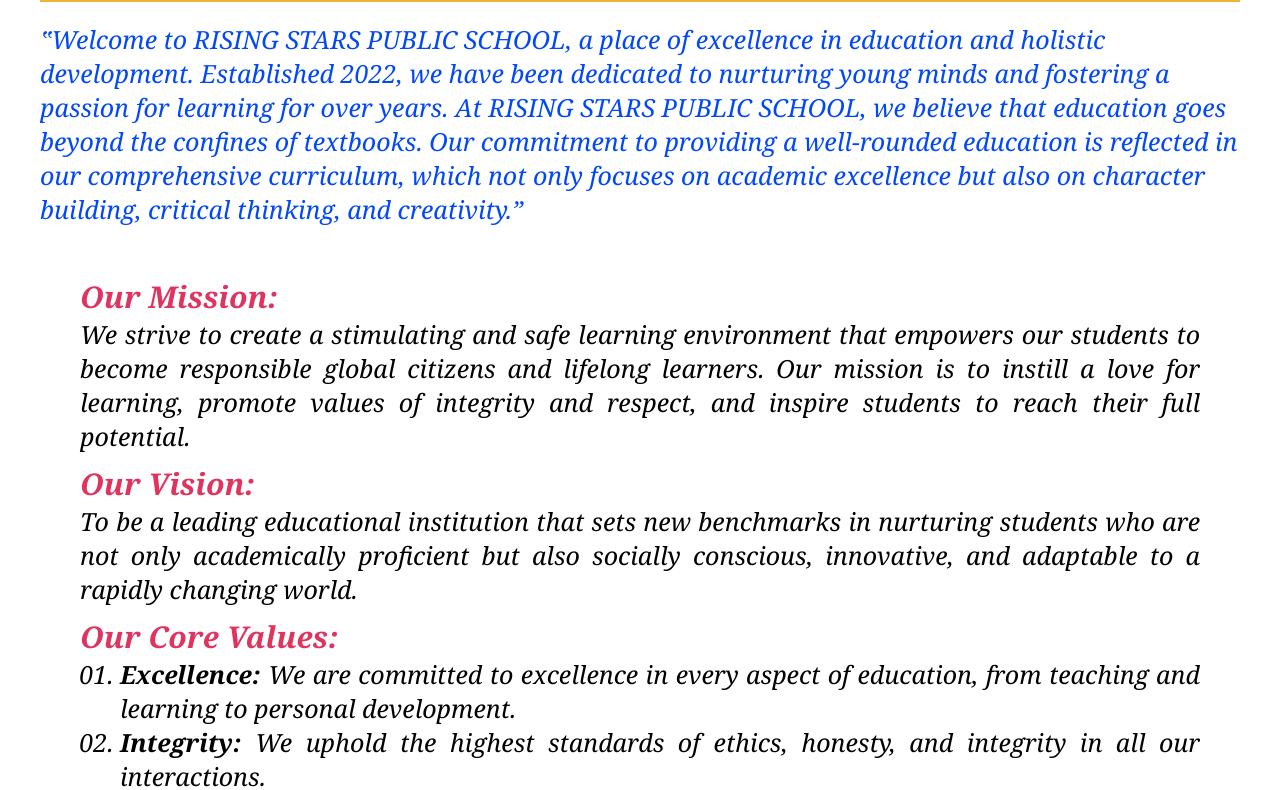
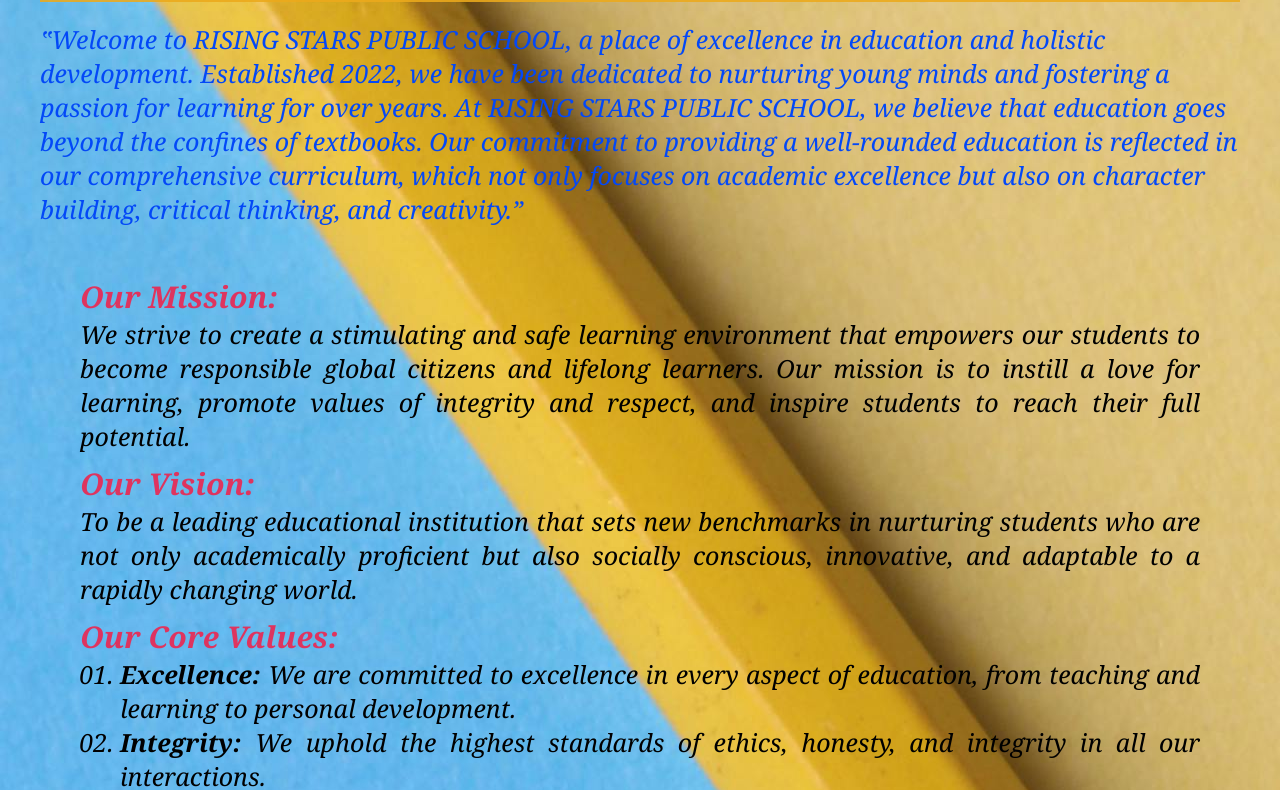
Before and after one commit to adit1611/risingstarpublicschool, a plain HTML site: page about.html in a window 1280 px wide. Shown: the part 373-1163 px from the top of the page. Drawn offline with Linux system fonts and the light colour scheme; files whose address does not match are found by name; a web font is replaced by a local one.

Commit message:
Update about.css

```diff
--- a/about.css
+++ b/about.css
@@ -8,7 +8,7 @@
 
 body {
     font-family: 'Lucida Sans', 'Lucida Sans Regular', 'Lucida Grande', 'Lucida Sans Unicode', Geneva, Verdana, sans-serif;
-    background-image: url(./gallery/ggll.jpg);
+    background-image: url(./ggll.jpg);
     background-repeat: no-repeat;
 }
 .container{
```
